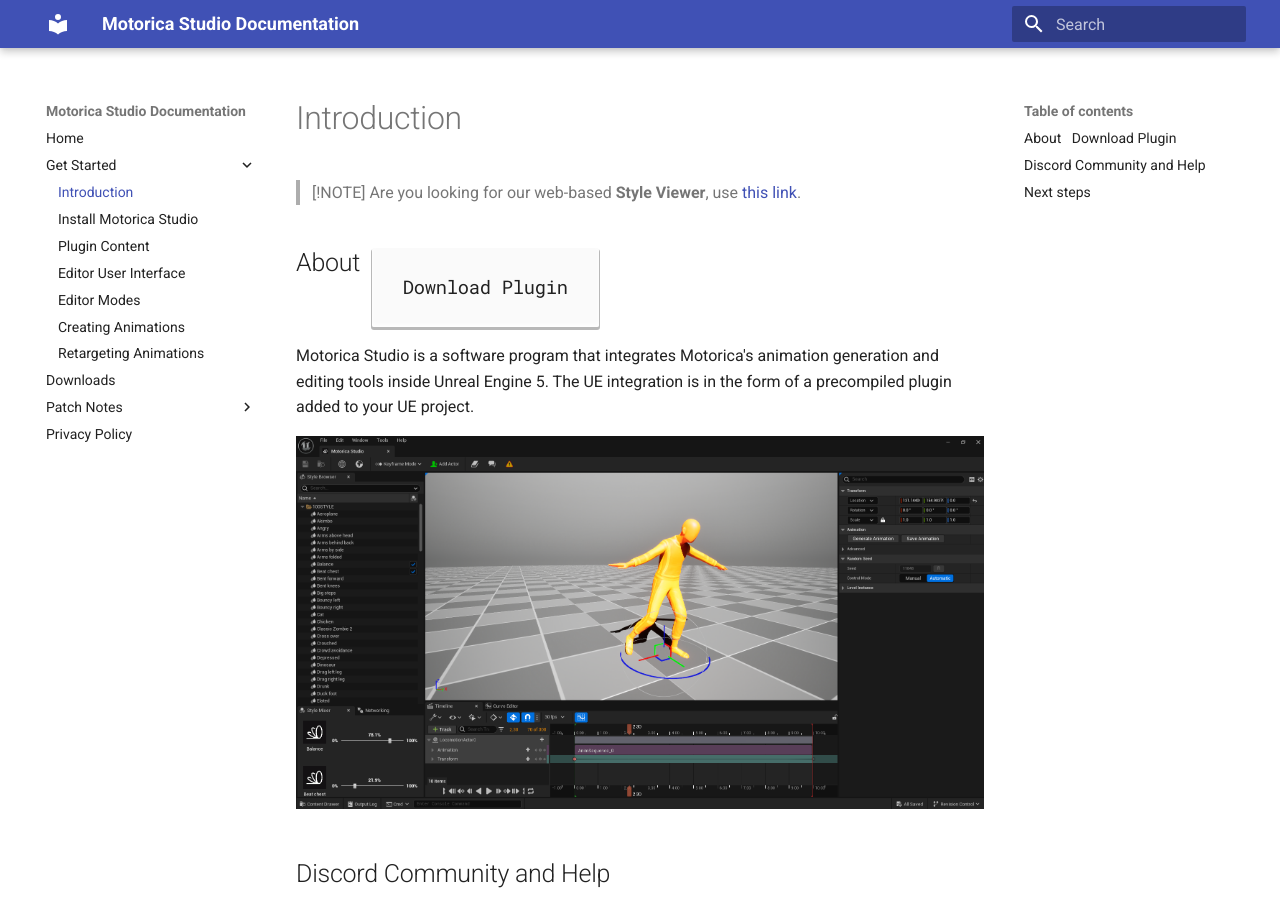
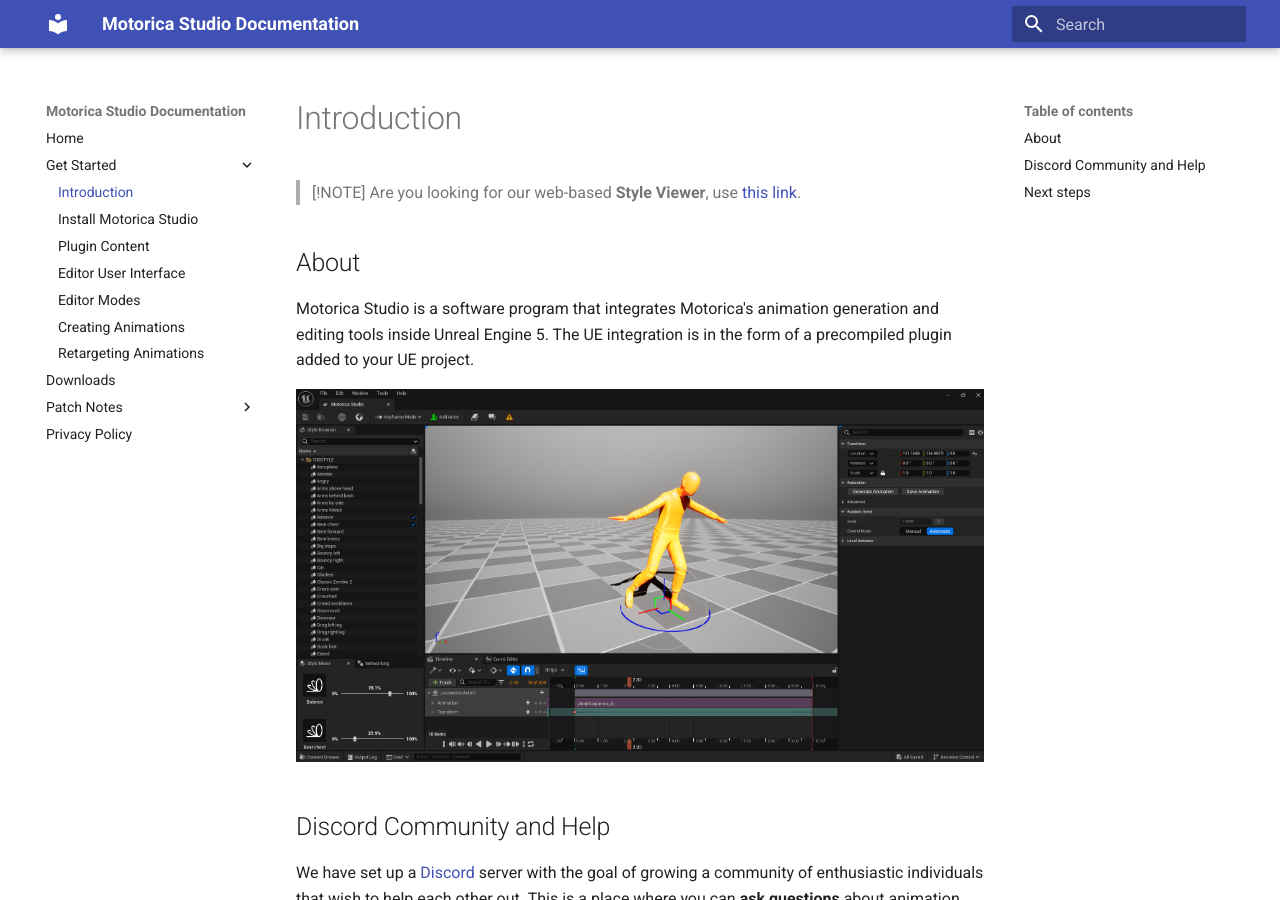
Before and after one commit to MotoricaAI/MoStudioDocs, an MkDocs documentation site: the page built from docs/get-started/index.md, in a window 1280 px wide and 900 px high. Built offline with MkDocs 1.6.1 and Material for MkDocs 9.7.7, drawn with Linux system fonts in a browser that asks for light colours.

Commit message:
Update index.md
Removed download button

```diff
--- a/docs/get-started/index.md
+++ b/docs/get-started/index.md
@@ -2,7 +2,7 @@
 > [!NOTE]
 > Are you looking for our web-based **Style Viewer**, use [this link](http://mogen.motorica.ai).
 
-## About &nbsp;[<kbd> <br> Download Plugin <br> </kbd>](installing.md#download-motorica-studio)
+## About
 
 Motorica Studio is a software program that integrates Motorica's animation generation and editing tools inside Unreal Engine 5. The UE integration is in the form of a precompiled plugin added to your UE project.
 <br>
```
